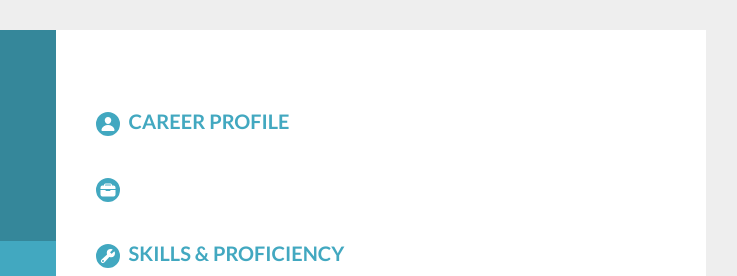
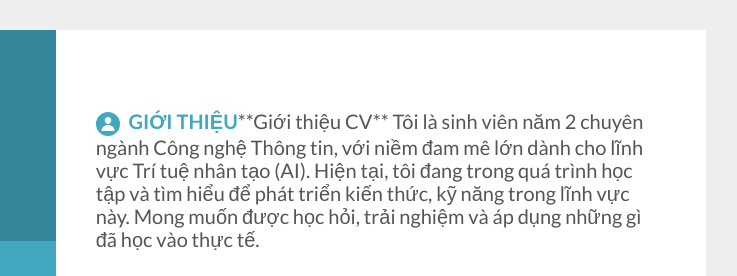
Before and after one commit to nhuy1865/vothinhuy.github.io, a plain HTML site: page index.html in a window 1280 px wide. Shown: the top 276 px of the page, 414-1151 px from the left. Drawn offline with nearby package versions, Linux system fonts and the light colour scheme.

Commit message:
Update index.html

```diff
--- a/index.html
+++ b/index.html
@@ -68,7 +68,8 @@
             <div class="col span-2-of-3 professional">
                 <div class="main-heading">
                     <ion-icon name="person"></ion-icon>
-                    <h2>Career Profile</h2>
+                    <h2>Giới thiệu</h2>**Giới thiệu CV**
+Tôi là sinh viên năm 2 chuyên ngành Công nghệ Thông tin, với niềm đam mê lớn dành cho lĩnh vực Trí tuệ nhân tạo (AI). Hiện tại, tôi đang trong quá trình học tập và tìm hiểu để phát triển kiến thức, kỹ năng trong lĩnh vực này. Mong muốn được học hỏi, trải nghiệm và áp dụng những gì đã học vào thực tế.
                 </div>
                 <p class="main-desc">
                 </p>
```
